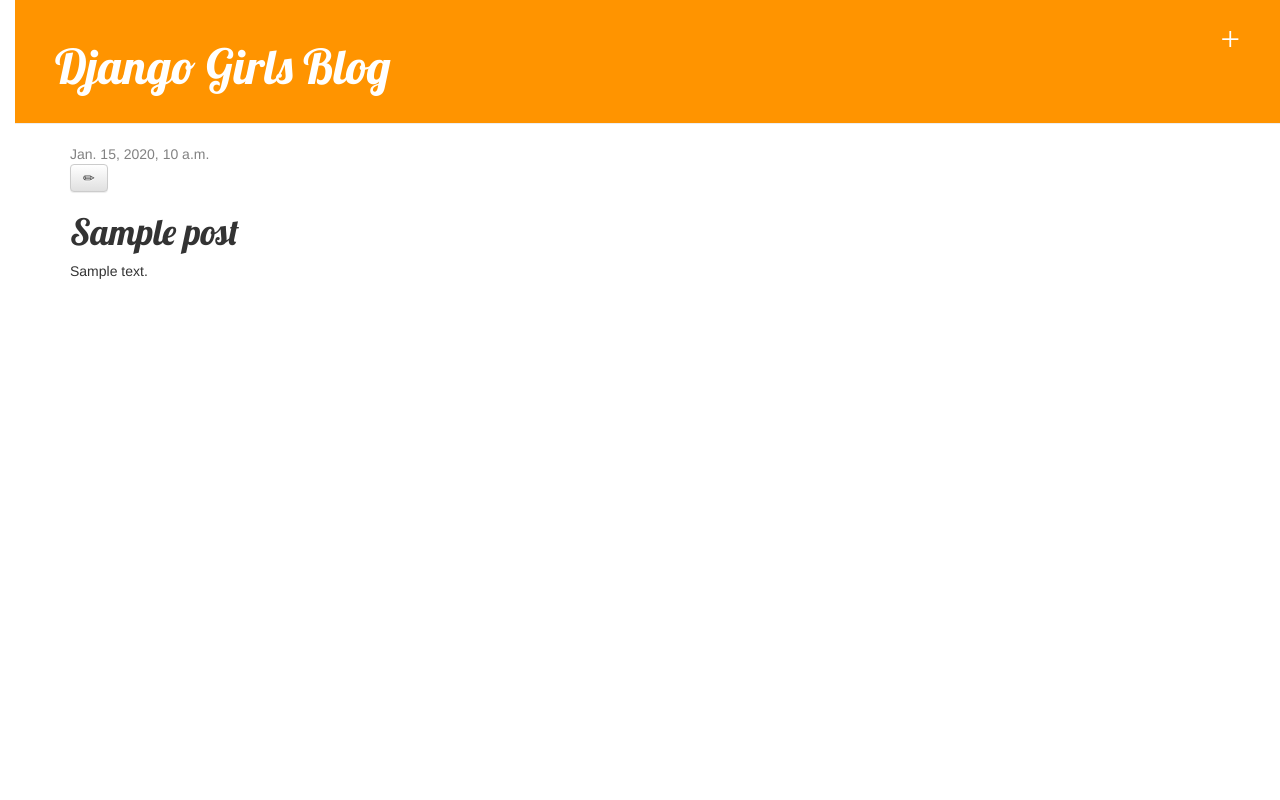
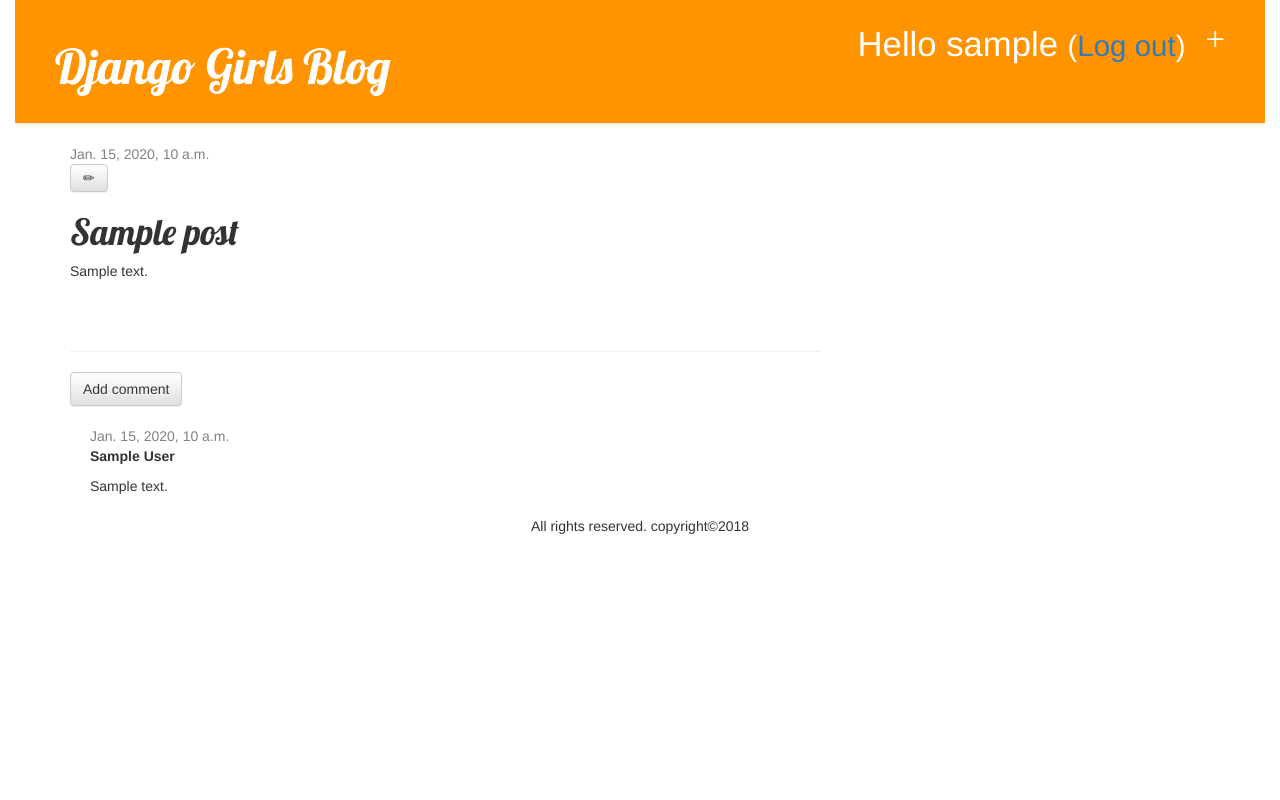
Before and after one commit to binodkrm10/my-python-blog-project, a Django app: page /post/1/ in a window 1280 px wide. Run offline with Django 3.2, Linux system fonts and the light colour scheme; a user stored in the database is signed in; tables that the repository leaves empty hold one stand-in row (values such as "Sample post"); some libraries are stand-ins or nearby versions; some web fonts are replaced.

Commit message:
Post comment blog

```diff
--- a/blog/admin.py
+++ b/blog/admin.py
@@ -1,4 +1,6 @@
 from django.contrib import admin
-from .models import Post
+from .models import Post, Comment
 
 admin.site.register(Post)
+
+admin.site.register(Comment)
--- a/blog/models.py
+++ b/blog/models.py
@@ -17,3 +17,21 @@
 
     def __str__(self):
         return self.title
+
+
+class Comment(models.Model):
+    post = models.ForeignKey('blog.Post', on_delete=models.CASCADE, related_name='comments')
+    author = models.CharField(max_length=200)
+    text = models.TextField()
+    created_date = models.DateTimeField(default=timezone.now)
+    approved_comment = models.BooleanField(default=False)
+
+    def approve(self):
+        self.approved_comment = True
+        self.save()
+
+    def approved_comments(self):
+        return self.comments.filter(approved_comment=True)
+
+    def __str__(self):
+        return self.text
--- a/blog/static/css/blog.css
+++ b/blog/static/css/blog.css
@@ -1,5 +1,5 @@
 body {
-    padding-left: 15px;
+    padding: 0 15px;
 }
 h1 a {
     color: #FCA205;
@@ -51,3 +51,7 @@
 .post h1 a, .post h1 a:visited {
     color: #000000;
 }
+
+.comment {
+    margin: 20px 0px 20px 20px;
+}
--- a/blog/templates/blog/base.html
+++ b/blog/templates/blog/base.html
@@ -10,11 +10,14 @@
     </head>
     <body>
     <div class="page-header">
-    	{% if user.is_authenticated %}
-            <a href="{% url 'post_new' %}" class="top-menu"><span class="glyphicon glyphicon-plus"></span></a>
-        {% endif %}
-        <h1><a href="/">Django Girls Blog</a></h1>
-    </div>
+	    {% if user.is_authenticated %}
+	        <a href="{% url 'post_new' %}" class="top-menu"><span class="glyphicon glyphicon-plus"></span></a>
+	        <p class="top-menu">Hello {{ user.username }} <small>(<a href="{% url 'logout' %}">Log out</a>)</small></p>
+	    {% else %}
+	        <a href="{% url 'login' %}" class="top-menu">Login <span class="glyphicon glyphicon-lock"></span></a>
+	    {% endif %}
+	    <h1><a href="/">Django Girls Blog</a></h1>
+	</div>
     <div class="content container">
         <div class="row">
             <div class="col-md-8">
@@ -23,5 +26,14 @@
             </div>
         </div>
     </div>
+    <div class="page-footer text-center">
+        <div class="container">
+            <div class="row">
+                <div class="col-md-12">
+                    All rights reserved. copyright©2018
+                </div>
+            </div>
+        </div>
+	</div>
 </body>
 </html>
--- a/blog/templates/blog/post_detail.html
+++ b/blog/templates/blog/post_detail.html
@@ -13,4 +13,23 @@
         <h1>{{ post.title }}</h1>
         <p>{{ post.text|linebreaksbr }}</p>
     </div>
+	<hr>
+	<a class="btn btn-default" href="{% url 'add_comment_to_post' pk=post.pk %}">Add comment</a>
+	{% for comment in post.comments.all %}
+	    {% if user.is_authenticated or comment.approved_comment %}
+	    <div class="comment">
+	        <div class="date">
+	            {{ comment.created_date }}
+	            {% if not comment.approved_comment %}
+	                <a class="btn btn-default" href="{% url 'comment_remove' pk=comment.pk %}"><span class="glyphicon glyphicon-remove"></span></a>
+	                <a class="btn btn-default" href="{% url 'comment_approve' pk=comment.pk %}"><span class="glyphicon glyphicon-ok"></span></a>
+	            {% endif %}
+	        </div>
+	        <strong>{{ comment.author }}</strong>
+	        <p>{{ comment.text|linebreaks }}</p>
+	    </div>
+	    {% endif %}
+	{% empty %}
+	    <p>No comments here yet :(</p>
+	{% endfor %}
 {% endblock %}
--- a/blog/templates/blog/post_list.html
+++ b/blog/templates/blog/post_list.html
@@ -8,6 +8,7 @@
             </div>
            <h1><a href="{% url 'post_detail' pk=post.pk %}">{{ post.title }}</a></h1>
             <p>{{ post.text|linebreaksbr }}</p>
+			<a href="{% url 'post_detail' pk=post.pk %}">Comments: {{ post.approved_comments.count }}</a>
         </div>
     {% endfor %}
 {% endblock %}
--- a/blog/urls.py
+++ b/blog/urls.py
@@ -6,4 +6,7 @@
 	url(r'^post/(?P<pk>\d+)/$', views.post_detail, name='post_detail'),
 	url(r'^post/new/$', views.post_new, name='post_new'),
 	url(r'^post/(?P<pk>\d+)/edit/$', views.post_edit, name='post_edit'),
+	url(r'^post/(?P<pk>\d+)/comment/$', views.add_comment_to_post, name='add_comment_to_post'),
+	url(r'^comment/(?P<pk>\d+)/approve/$', views.comment_approve, name='comment_approve'),
+	url(r'^comment/(?P<pk>\d+)/remove/$', views.comment_remove, name='comment_remove'),
 ]
--- a/blog/views.py
+++ b/blog/views.py
@@ -1,17 +1,20 @@
+from django.contrib.auth.decorators import login_required
 from django.shortcuts import render, get_object_or_404
 from django.utils import timezone
-from .forms import PostForm
-from .models import Post
+from .forms import PostForm, CommentForm
+from .models import Post, Comment
 from django.shortcuts import redirect
 
 def post_list(request):
     posts = Post.objects.filter(published_date__lte=timezone.now()).order_by('published_date')
     return render(request, 'blog/post_list.html', {'posts': posts})
 
+
 def post_detail(request, pk):
     post = get_object_or_404(Post, pk=pk)
     return render(request, 'blog/post_detail.html', {'post': post})
 
+@login_required
 def post_new(request):
     if request.method == "POST":
         form = PostForm(request.POST)
@@ -38,3 +41,30 @@
     else:
         form = PostForm(instance=post)
     return render(request, 'blog/post_edit.html', {'form': form})
+
+
+def add_comment_to_post(request, pk):
+    post = get_object_or_404(Post, pk=pk)
+    if request.method == "POST":
+        form = CommentForm(request.POST)
+        if form.is_valid():
+            comment = form.save(commit=False)
+            comment.post = post
+            comment.save()
+            return redirect('post_detail', pk=post.pk)
+    else:
+        form = CommentForm()
+    return render(request, 'blog/add_comment_to_post.html', {'form': form})
+
+
+@login_required
+def comment_approve(request, pk):
+    comment = get_object_or_404(Comment, pk=pk)
+    comment.approve()
+    return redirect('post_detail', pk=comment.post.pk)
+
+@login_required
+def comment_remove(request, pk):
+    comment = get_object_or_404(Comment, pk=pk)
+    comment.delete()
+    return redirect('post_detail', pk=comment.post.pk)
--- a/mysite/urls.py
+++ b/mysite/urls.py
@@ -16,8 +16,11 @@
 from django.conf.urls import include
 from django.conf.urls import url
 from django.contrib import admin
+from django.contrib.auth import views
 
 urlpatterns = [
     url(r'^admin/', admin.site.urls),
+	url(r'^accounts/login/$', views.login, name='login'),
+	url(r'^accounts/logout/$', views.logout, name='logout', kwargs={'next_page': '/'}),
     url(r'', include('blog.urls')),
 ]
```
Also changed, not shown: blog/forms.py (+9 -1 lines), blog/templates/blog/add_comment_to_post.html (added, +9 -0 lines), blog/templates/registration/login.html (added, +24 -0 lines), blog/migrations/0002_comment.py (added).
